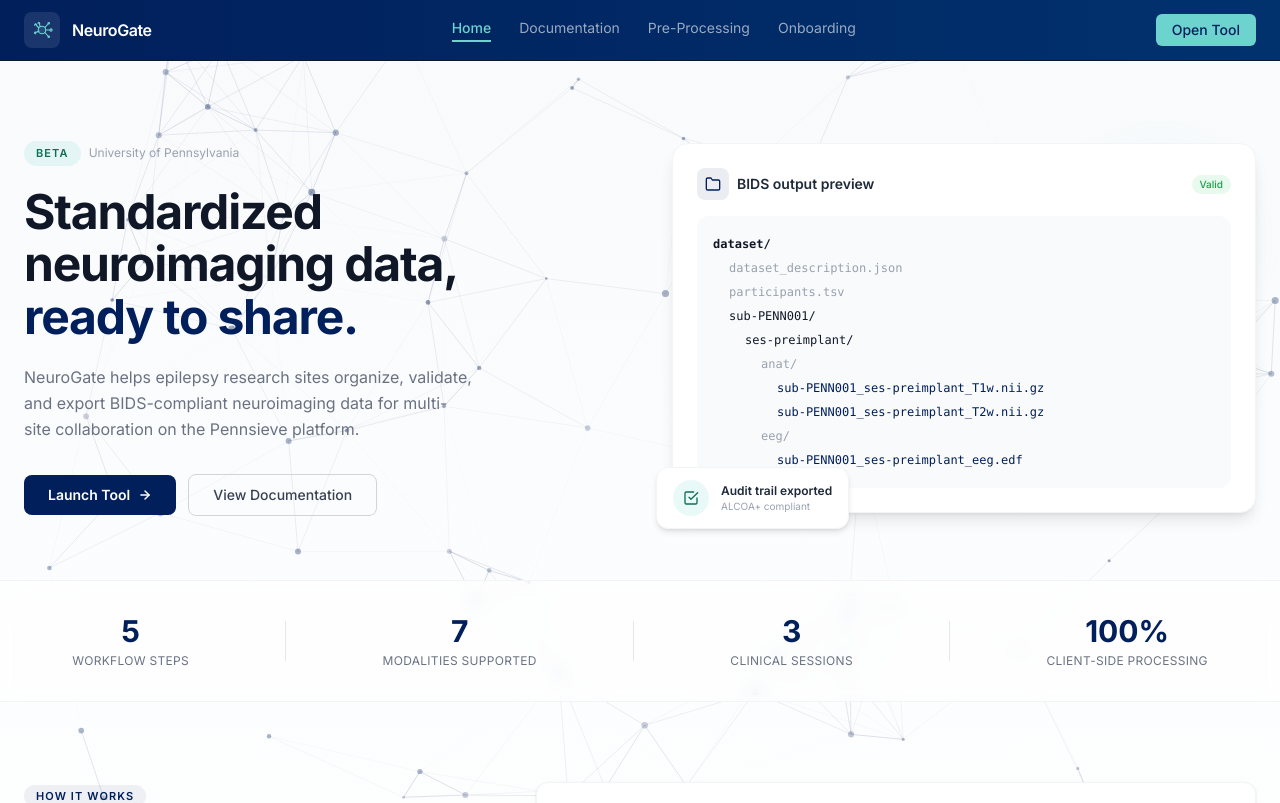
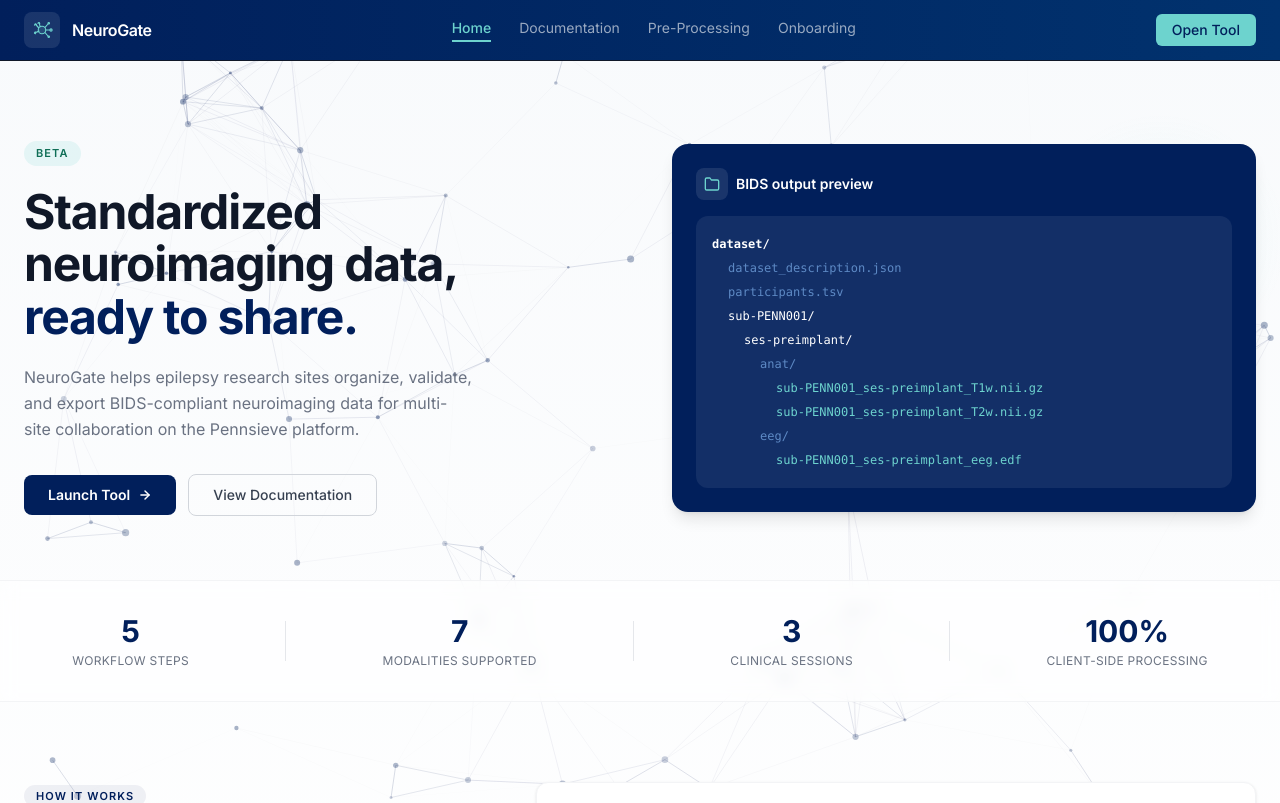
Before and after one commit to brandonbach44-sudo/Neurogate-Protocol, a React (Vite) app: page / in a window 1280 px wide. Shown: the top 803 px of the page. Built offline with nearby package versions, Linux system fonts and the light colour scheme.

Commit message:
Slow down particles, clean up hero section, add blue BIDS preview card

```diff
--- a/src/components/NeuralParticles.tsx
+++ b/src/components/NeuralParticles.tsx
@@ -44,8 +44,8 @@ export default function NeuralParticles() {
         particles.push({
           x: Math.random() * canvas.width,
           y: Math.random() * canvas.height,
-          vx: (Math.random() - 0.5) * 0.35,
-          vy: (Math.random() - 0.5) * 0.35,
+          vx: (Math.random() - 0.5) * 0.15,
+          vy: (Math.random() - 0.5) * 0.15,
           radius: Math.random() * 2.5 + 1.2,
           opacity: Math.random() * 0.4 + 0.3, // 0.3 - 0.7 range
         });
--- a/src/pages/HomePage.tsx
+++ b/src/pages/HomePage.tsx
@@ -75,7 +75,6 @@ export default function HomePage() {
               >
                 Beta
               </span>
-              <span className="text-xs text-gray-400">University of Pennsylvania</span>
             </div>
             <h1 className="text-5xl font-bold tracking-tight leading-[1.1] text-gray-900">
               Standardized
@@ -125,53 +124,33 @@ export default function HomePage() {
               }}
             />
             {/* BIDS folder preview card */}
-            <div className="relative bg-white rounded-2xl border border-gray-100 shadow-lg p-6">
-              <div className="flex items-center justify-between mb-4">
-                <div className="flex items-center gap-2">
-                  <div
-                    className="w-8 h-8 rounded-lg flex items-center justify-center"
-                    style={{ backgroundColor: 'rgba(1,31,91,0.08)' }}
-                  >
-                    <svg width="16" height="16" viewBox="0 0 24 24" fill="none" stroke="#011F5B" strokeWidth="2" strokeLinecap="round" strokeLinejoin="round">
-                      <path d="M22 19a2 2 0 0 1-2 2H4a2 2 0 0 1-2-2V5a2 2 0 0 1 2-2h5l2 3h9a2 2 0 0 1 2 2z" />
-                    </svg>
-                  </div>
-                  <span className="text-sm font-semibold text-gray-800">BIDS output preview</span>
+            <div className="relative rounded-2xl shadow-lg p-6" style={{ backgroundColor: '#011F5B' }}>
+              <div className="flex items-center gap-2 mb-4">
+                <div
+                  className="w-8 h-8 rounded-lg flex items-center justify-center"
+                  style={{ backgroundColor: 'rgba(255,255,255,0.1)' }}
+                >
+                  <svg width="16" height="16" viewBox="0 0 24 24" fill="none" stroke="#6DD3CE" strokeWidth="2" strokeLinecap="round" strokeLinejoin="round">
+                    <path d="M22 19a2 2 0 0 1-2 2H4a2 2 0 0 1-2-2V5a2 2 0 0 1 2-2h5l2 3h9a2 2 0 0 1 2 2z" />
+                  </svg>
                 </div>
-                <span className="text-[10px] font-medium px-2 py-0.5 rounded-full" style={{ backgroundColor: 'rgba(34,197,94,0.1)', color: '#16a34a' }}>
-                  Valid
-                </span>
+                <span className="text-sm font-semibold text-white">BIDS output preview</span>
               </div>
               {/* Mock folder tree */}
-              <div className="font-mono text-xs leading-6 text-gray-600 bg-gray-50 rounded-xl p-4">
-                <div className="text-gray-900 font-semibold">dataset/</div>
-                <div className="ml-4 text-gray-400">dataset_description.json</div>
-                <div className="ml-4 text-gray-400">participants.tsv</div>
-                <div className="ml-4 text-gray-900 font-medium">sub-PENN001/</div>
-                <div className="ml-8 text-gray-900 font-medium">ses-preimplant/</div>
-                <div className="ml-12 text-gray-400">anat/</div>
-                <div className="ml-16" style={{ color: '#011F5B' }}>sub-PENN001_ses-preimplant_T1w.nii.gz</div>
-                <div className="ml-16" style={{ color: '#011F5B' }}>sub-PENN001_ses-preimplant_T2w.nii.gz</div>
-                <div className="ml-12 text-gray-400">eeg/</div>
-                <div className="ml-16" style={{ color: '#011F5B' }}>sub-PENN001_ses-preimplant_eeg.edf</div>
+              <div className="font-mono text-xs leading-6 rounded-xl p-4" style={{ backgroundColor: 'rgba(255,255,255,0.07)' }}>
+                <div className="text-white font-semibold">dataset/</div>
+                <div className="ml-4 text-blue-300/60">dataset_description.json</div>
+                <div className="ml-4 text-blue-300/60">participants.tsv</div>
+                <div className="ml-4 text-white font-medium">sub-PENN001/</div>
+                <div className="ml-8 text-white font-medium">ses-preimplant/</div>
+                <div className="ml-12 text-blue-300/60">anat/</div>
+                <div className="ml-16" style={{ color: '#6DD3CE' }}>sub-PENN001_ses-preimplant_T1w.nii.gz</div>
+                <div className="ml-16" style={{ color: '#6DD3CE' }}>sub-PENN001_ses-preimplant_T2w.nii.gz</div>
+                <div className="ml-12 text-blue-300/60">eeg/</div>
+                <div className="ml-16" style={{ color: '#6DD3CE' }}>sub-PENN001_ses-preimplant_eeg.edf</div>
               </div>
             </div>
 
-            {/* Floating audit badge */}
-            <div
-              className="absolute -bottom-4 -left-4 bg-white rounded-xl border border-gray-100 shadow-md px-4 py-3 flex items-center gap-3"
-            >
-              <div className="w-9 h-9 rounded-full flex items-center justify-center" style={{ backgroundColor: 'rgba(109,211,206,0.15)' }}>
-                <svg width="16" height="16" viewBox="0 0 24 24" fill="none" stroke="#0F6E56" strokeWidth="2" strokeLinecap="round" strokeLinejoin="round">
-                  <polyline points="9 11 12 14 22 4" />
-                  <path d="M21 12v7a2 2 0 0 1-2 2H5a2 2 0 0 1-2-2V5a2 2 0 0 1 2-2h11" />
-                </svg>
-              </div>
-              <div>
-                <div className="text-xs font-semibold text-gray-800">Audit trail exported</div>
-                <div className="text-[10px] text-gray-400">ALCOA+ compliant</div>
-              </div>
-            </div>
           </div>
         </div>
       </section>
```
